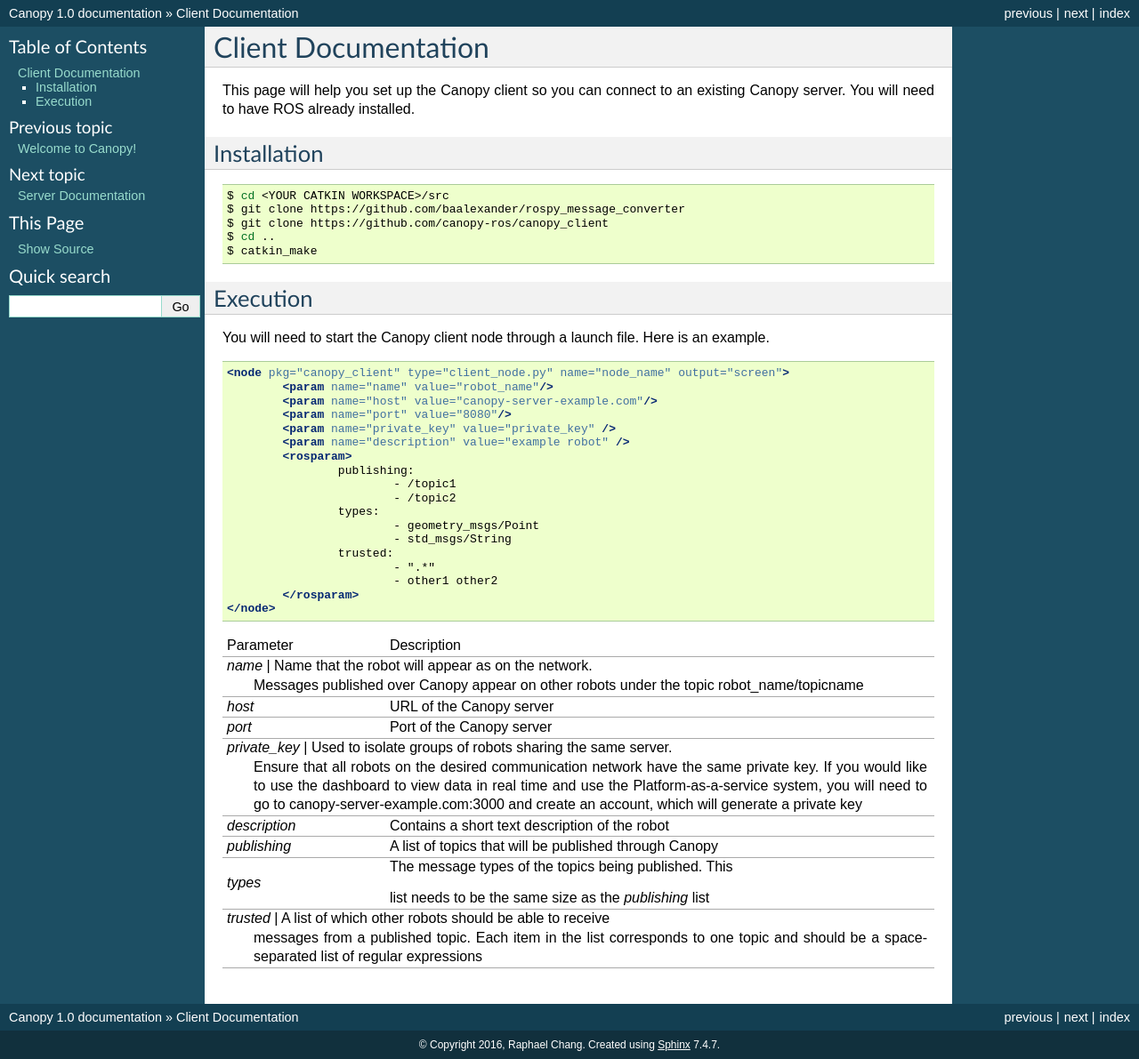
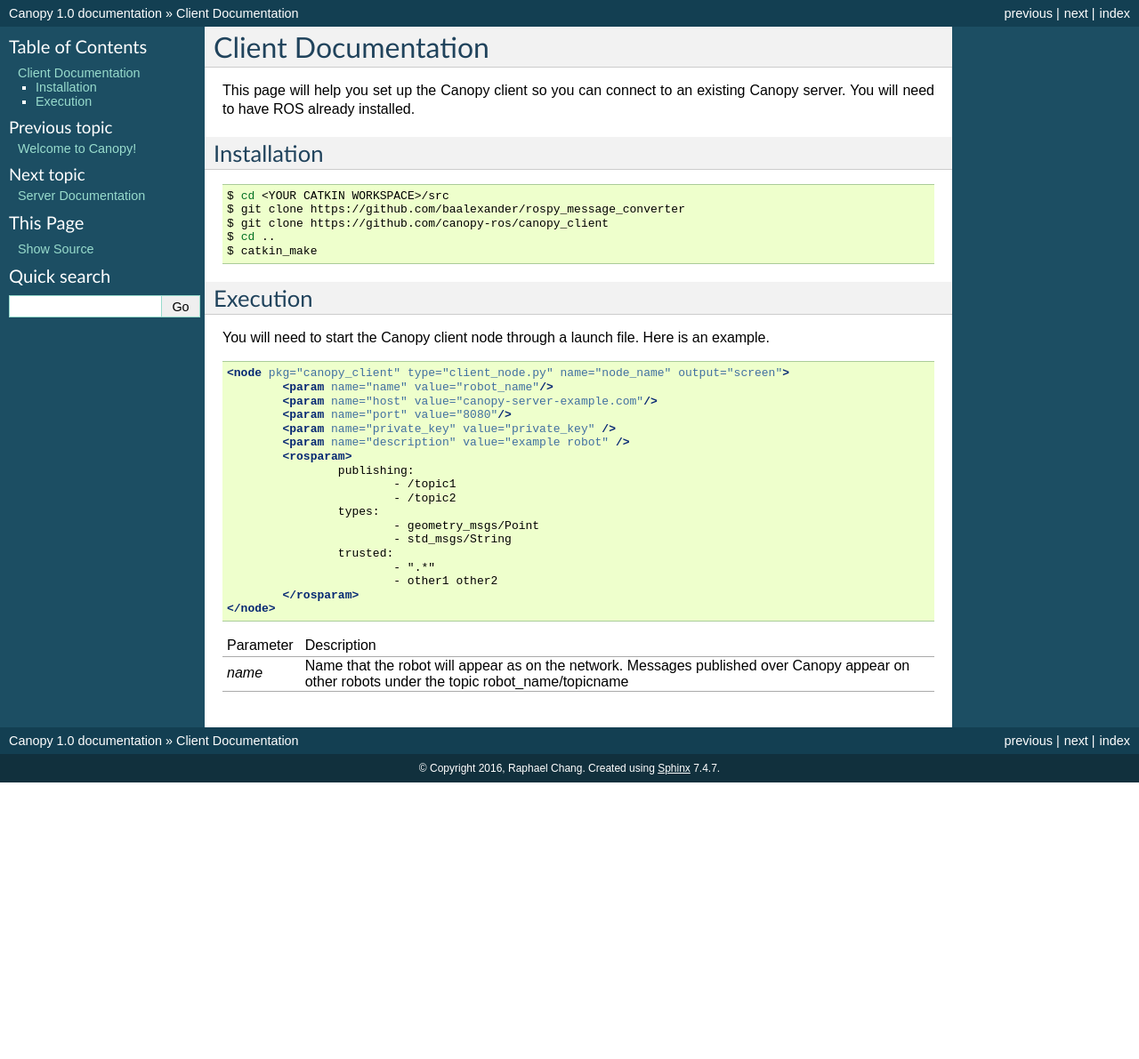
Before and after one commit to canopy-ros/canopy_docs, a Sphinx documentation site: the page built from docs/client-docs.rst, in a window 1280 px wide. Shown: the whole page at 89% size. Built offline with Sphinx 7.4.7, drawn with Linux system fonts in a browser that asks for light colours; after the commit the page ends 900 px from its top, so only the background shows below that.

Commit message:
stupid mother

```diff
--- a/docs/client-docs.rst
+++ b/docs/client-docs.rst
@@ -44,34 +44,36 @@
 		</rosparam>
 	</node>
 
-+---------------+-------------------------------------------------------------+
-| Parameter     | Description                                                 |
-+---------------+-------------------------------------------------------------+
-| `name`        | Name that the robot will appear as on the network.          |
-|                 Messages published over Canopy appear on other              |
-|                 robots under the topic robot_name/topicname                 |
-+---------------+-------------------------------------------------------------+
-| `host`        | URL of the Canopy server                                    |
-+---------------+-------------------------------------------------------------+
-| `port`        | Port of the Canopy server                                   |
-+---------------+-------------------------------------------------------------+
-| `private_key` | Used to isolate groups of robots sharing the same server.   |
-|                 Ensure that all robots on the desired communication         |
-|                 network have the same private key. If you would like to     |
-|                 use the dashboard to view data in real time and use the     |
-|                 Platform-as-a-service system, you will need to go to        |
-|                 canopy-server-example.com:3000 and create an account,       |
-|                 which will generate a private key                           |
-+---------------+-------------------------------------------------------------+
-| `description` | Contains a short text description of the robot              |
-+---------------+-------------------------------------------------------------+
-| `publishing`  | A list of topics that will be published through Canopy      |
-+---------------+-------------------------------------------------------------+
-| `types`       | | The message types of the topics being published. This     |
-|               | list needs to be the same size as the `publishing` list     |
-+---------------+-------------------------------------------------------------+
-| `trusted`     | A list of which other robots should be able to receive      |
-|                 messages from a published topic. Each item in the list      |
-|                 corresponds to one topic and should be a                    |
-|                 space-separated list of regular expressions                 |
-+---------------+-------------------------------------------------------------+
+================  =============================================================
+| Parameter       Description
+----------------  -------------------------------------------------------------
+`name`            | Name that the robot will appear as on the network.
+                    Messages published over Canopy appear on other
+                    robots under the topic robot_name/topicname
+================  =============================================================
+
+.. +---------------+-------------------------------------------------------------+
+.. | `host`        | URL of the Canopy server                                    |
+.. +---------------+-------------------------------------------------------------+
+.. | `port`        | Port of the Canopy server                                   |
+.. +---------------+-------------------------------------------------------------+
+.. | `private_key` | | Used to isolate groups of robots sharing the same server. |
+.. |               | Ensure that all robots on the desired communication         |
+.. |               | network have the same private key. If you would like to     |
+.. |               | use the dashboard to view data in real time and use the     |
+.. |               | Platform-as-a-service system, you will need to go to        |
+.. |               | canopy-server-example.com:3000 and create an account,       |
+.. |               | which will generate a private key                           |
+.. +---------------+-------------------------------------------------------------+
+.. | `description` | Contains a short text description of the robot              |
+.. +---------------+-------------------------------------------------------------+
+.. | `publishing`  | A list of topics that will be published through Canopy      |
+.. +---------------+-------------------------------------------------------------+
+.. | `types`       | | The message types of the topics being published. This     |
+.. |               | list needs to be the same size as the `publishing` list     |
+.. +---------------+-------------------------------------------------------------+
+.. | `trusted`     | | A list of which other robots should be able to receive    |
+.. |               | messages from a published topic. Each item in the list      |
+.. |               | corresponds to one topic and should be a                    |
+.. |               | space-separated list of regular expressions                 |
+.. ===============  ==============================================================
```
